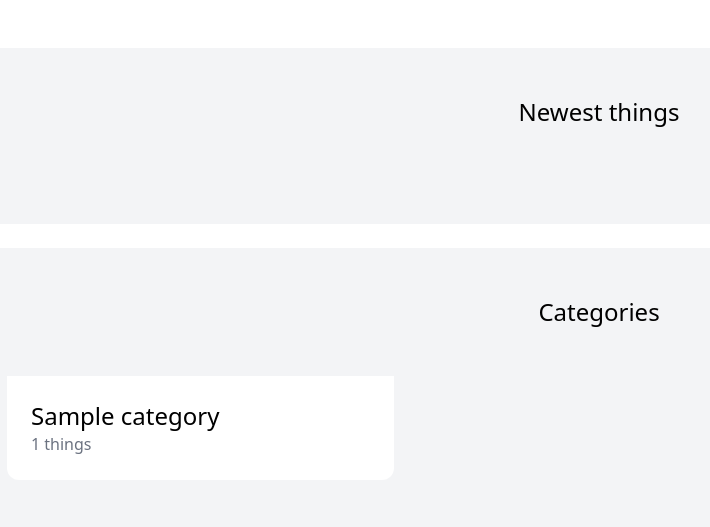
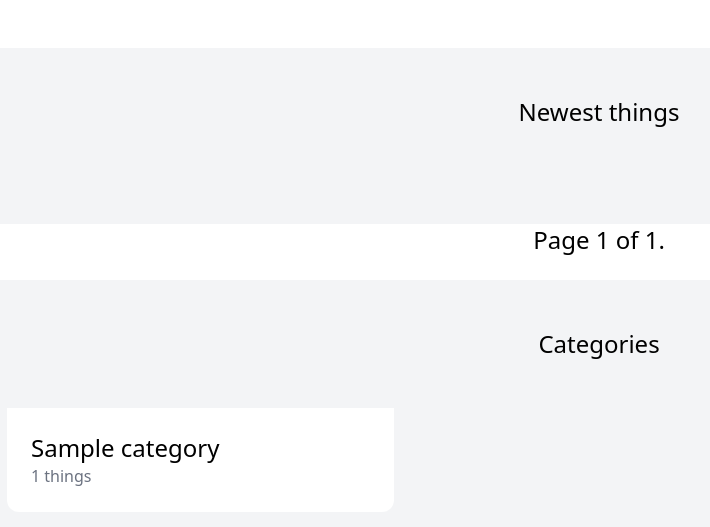
Before and after one commit to maxred92/final-project, a Django app: page / in a window 1280 px wide. Shown: the part 77-604 px from the top of the page, without its empty margins (41-751 px from the left). Run offline with Django 4.2, Linux system fonts and the light colour scheme; tables that the repository leaves empty hold one stand-in row (values such as "Sample post"); some libraries are stand-ins or nearby versions.

Commit message:
Add pagination

```diff
--- a/site_stock/store/templates/store/index.html
+++ b/site_stock/store/templates/store/index.html
@@ -7,7 +7,7 @@
         <h2 class="mb-12 text-2xl text-center">Newest things</h2>
 
         <div class="grid grid-cols-3 gap-3">
-            {% for thing in things %}
+            {% for thing in posts %}
                 <div>
                     <a href="{% url 'product:detail' thing.id %}">
                         <div>
@@ -21,12 +21,26 @@
                     </a>
                 </div>
             {% endfor %}
+
         </div>
     </div>
-
+    <center>
+    <div class="pagination">
+        <span class="step-links">
+            {% if posts.has_previous %}
+                <a class="mb-12 text-2xl text-center" href="?page={{ posts.previous_page_number }}">Previous</a>
+            {% endif %}
+            <span class="mb-12 text-2xl text-center">
+                Page {{ posts.number }} of {{ posts.paginator.num_pages }}.
+            </span>
+            {% if posts.has_next %}
+                <a class="mb-12 text-2xl text-center" href="?page={{ posts.next_page_number }}">Next</a>
+            {% endif %}
+        </span>
+    </div>
+    </center>
     <div class="mt-6 px-6 py-12 bg-gray-100 rounded-xl">
         <h2 class="mb-12 text-2xl text-center">Categories</h2>
-
         <div class="grid grid-cols-3 gap-3">
             {% for category in categories %}
                 <div>
@@ -40,4 +54,5 @@
             {% endfor %}
         </div>
     </div>
+
 {% endblock %}
--- a/site_stock/store/views.py
+++ b/site_stock/store/views.py
@@ -1,13 +1,26 @@
 from django.shortcuts import render, redirect
-
+from django.core.paginator import Paginator, PageNotAnInteger, EmptyPage
 from product.models import Category, Things
 
 def index(request):
-    things = Things.objects.filter(is_sold=False)[0:6]
+    things = Things.objects.filter(is_sold=False)
     categories = Category.objects.all()
+    paginator = Paginator(things, 3)
+    page = request.GET.get('page')
+    try:
+        posts = paginator.page(page)
+    except PageNotAnInteger:
+        # if page is not an integer deliver the first page
+        posts = paginator.page(1)
+    except EmptyPage:
+        # if page is out of range deliver last page of results
+        posts = paginator.page(paginator.num_pages)
+
     context = {
         'categories' : categories,
         'things' : things,
+        'posts': posts,
+        'page': page,
     }
     return render(request, 'store/index.html', context)
 
```
Also changed, not shown: site_stock/media/product_images/mufc-away_kit_02-03.jpg (added), site_stock/media/product_images/photo_2023-04-20_11-44-22_DT1Z06j.jpg (added).
